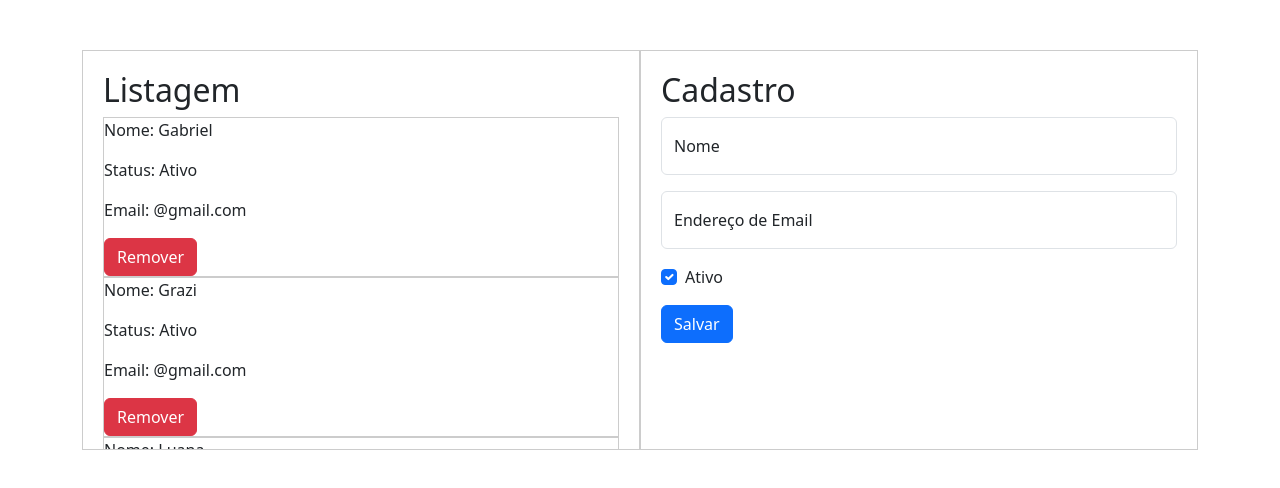
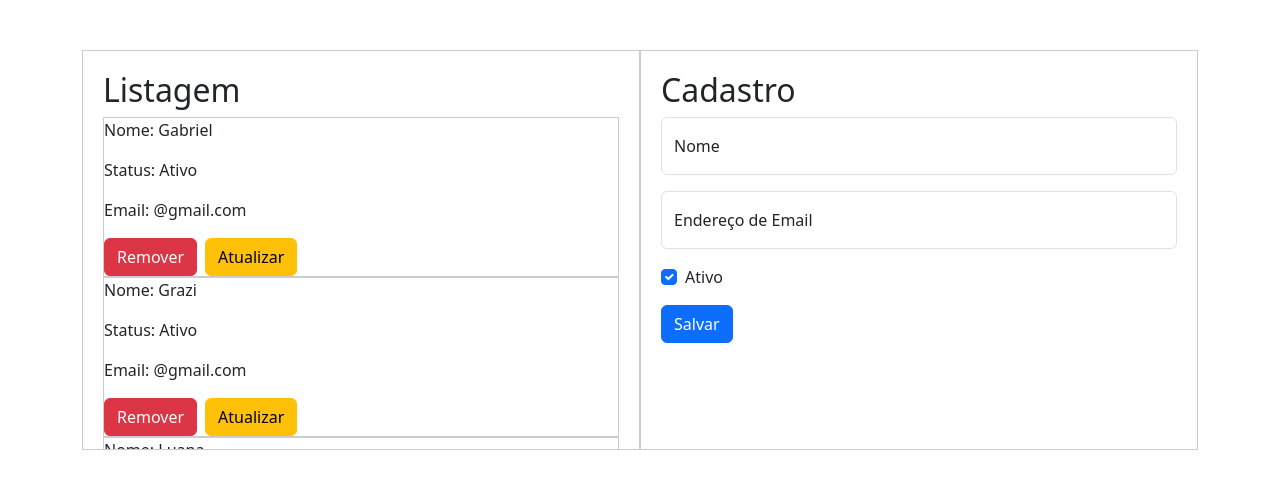
Before and after one commit to tito-js/Gerenciador-Usuarios, a React (Create React App) app: page / in a window 1280 px wide. Shown: the top 488 px of the page. Built offline with nearby package versions, Linux system fonts and the light colour scheme.

Commit message:
Update (Não Funciona)
Não está funcionando o formulário na hora de atualizar o Usuário

```diff
--- a/src/App.js
+++ b/src/App.js
@@ -4,8 +4,6 @@ import Listagem from "./Componentes/Listagem";
 import Cadastro from './Componentes/Cadastro';
 
 function App() {
-
-	//Como usar um array com objetos dentro
 	const Usuarios_Padrao = [
 		{nome: "Gabriel", email: "@gmail.com", status: true},
 		{nome: "Grazi", email: "@gmail.com", status: true},
@@ -13,16 +11,17 @@ function App() {
 		{nome: "Conrado", email: "@gmail.com", status:false}
 	]
 
-	const [ usuarios, setUsuarios] = React.useState(Usuarios_Padrao);
+	const [ usuarios, setUsuarios ] = React.useState(Usuarios_Padrao);
+	const [ editando, setEditando ] = React.useState(null);
 
   return (
     <div className="container">
 
 		<div className="d-flex justify-content-around">
 
-			<Listagem usuarios={usuarios} setUsuarios={setUsuarios}/>
+			<Listagem usuarios={usuarios} setUsuarios={setUsuarios} setEditando={setEditando} />
 
-			<Cadastro usuarios={usuarios} setUsuarios={setUsuarios}/>
+			<Cadastro usuarios={usuarios} setUsuarios={setUsuarios} editando={editando} />
 
 		</div>
 
--- a/src/Componentes/Cadastro.js
+++ b/src/Componentes/Cadastro.js
@@ -2,10 +2,10 @@ import React from "react";
 import { ToastContainer, toast } from 'react-toastify';
 import 'react-toastify/dist/ReactToastify.css';
 
-function Cadastro({usuarios,setUsuarios}){
-    const [ nome, setNome] = React.useState("");
-    const [ status, setStatus] = React.useState(true);
-    const [ email, setEmail] = React.useState("");
+function Cadastro({usuarios,setUsuarios,editando}){
+    const [ nome, setNome ] = React.useState("");
+    const [ status, setStatus ] = React.useState(true);
+    const [ email, setEmail ] = React.useState("");
 
     function salvar(e){
         e.preventDefault()
@@ -82,15 +82,13 @@ function Cadastro({usuarios,setUsuarios}){
             return true;
     }
 
-
-
     return(
         <div className="caixa">
 				<h2> Cadastro </h2>
 
 					<form id="Forms"onSubmit={(e) => salvar(e)}>
 						<div class="form-floating mb-3">
-							<input onChange={e => setNome(e.target.value)} class="form-control" id="txtNome" placeholder="Nome"/>
+							<input value={editando == null ? "" : editando.nome} onChange={e => setNome(e.target.value)} class="form-control" id="txtNome" placeholder="Nome"/>
 							<label for="txtNome">Nome</label>
 						</div>
 
@@ -112,4 +110,4 @@ function Cadastro({usuarios,setUsuarios}){
     )
 }
 
-export default Cadastro
+export default Cadastro;
--- a/src/Componentes/Listagem.js
+++ b/src/Componentes/Listagem.js
@@ -3,6 +3,10 @@ function Listagem( props ){
 	function remover(usuario){
 		const novos_usuarios = props.usuarios.filter(item => item.nome != usuario.nome)
 		props.setUsuarios(novos_usuarios)
+	}
+
+	function atualizar(usuario){
+		props.setEditando(usuario)
 	}
 
     return(
@@ -15,7 +19,7 @@ function Listagem( props ){
 							<p> Status: {item.status == true ? "Ativo" : "Banido"}</p>
 							<p> Email: {item.email}</p>
 							<button onClick={()=> remover(item)} className="btn btn-danger bnt-sm">Remover</button>
-
+							<button onClick={()=> atualizar(item)} className="btn btn-warning bnt-sm ms-2">Atualizar</button>
 						</div>
 					 )
 				}
```
